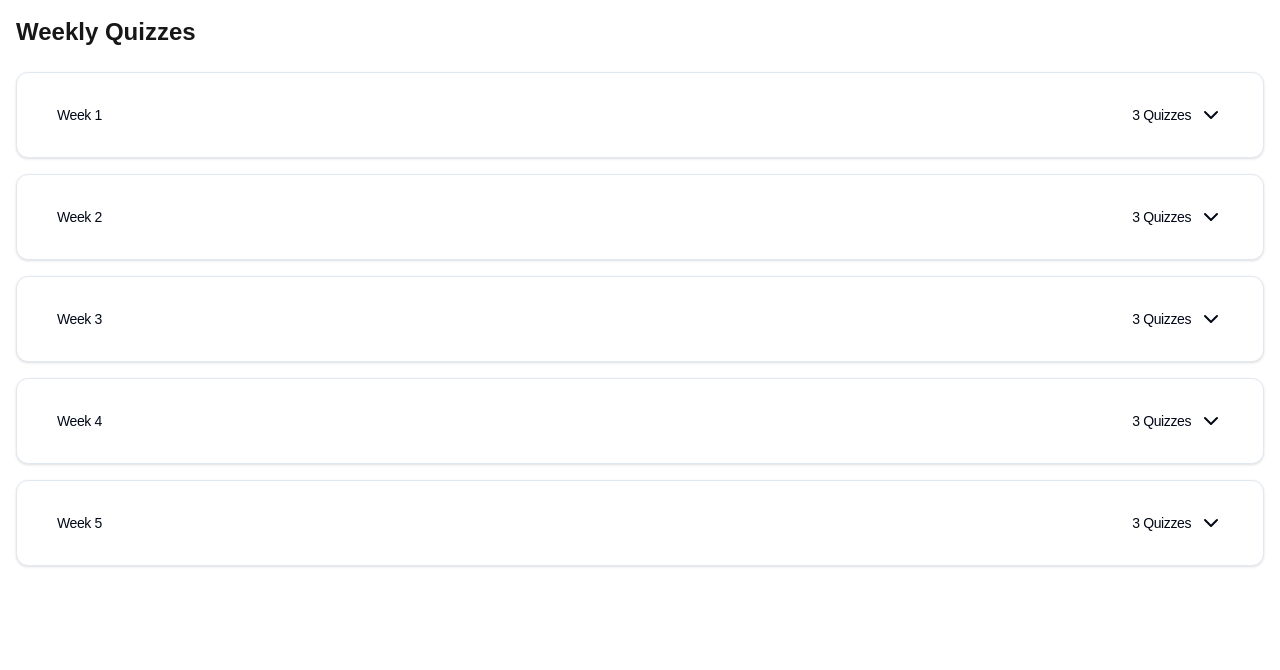
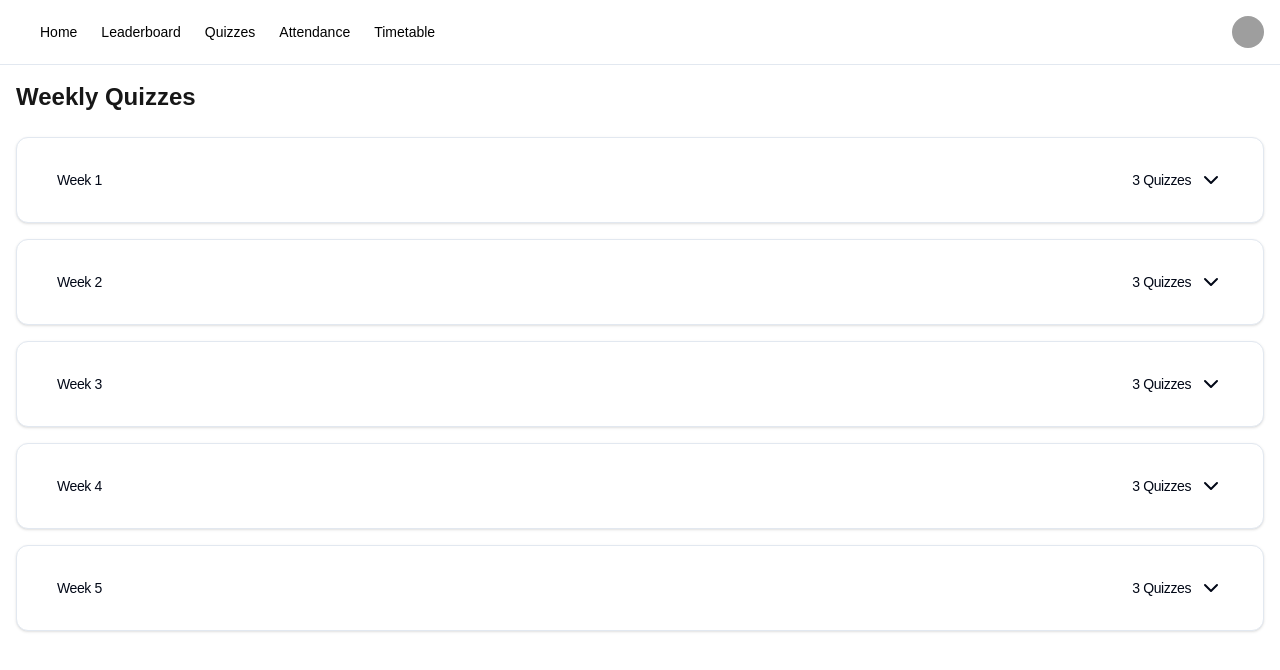
Before and after one commit to richiezbui/RMIT-Hackathon-Rhinos, a Next.js app: page /quizzes in a window 1280 px wide. Shown: the top 670 px of the page. Built offline with nearby package versions, Linux system fonts and the light colour scheme; grey boxes are pictures that could not be loaded.

Commit message:
Fix the menu redirect to quiz and quiz page menu

```diff
--- a/src/app/quizzes/page.tsx
+++ b/src/app/quizzes/page.tsx
@@ -1,6 +1,8 @@
 "use client";
 import Image from "next/image";
 import { useState } from 'react'
+import { UserNav } from "@/components/ui/user-nav";
+import { MainNav } from "@/components/ui/main-nav";
 import { Button } from "@/components/ui/button"
 import { Card, CardContent, CardHeader, CardTitle } from "@/components/ui/card"
 import { ChevronDown, ChevronUp } from "lucide-react"
@@ -38,6 +40,19 @@ export default function Quizzes() {
 
 
     return (
+    <div className="min-h-screen flex flex-col">
+      {/* Header Section */}
+      <header>
+        <div className="border-b">
+          <div className="flex h-16 items-center px-4">
+            <MainNav className="mx-6" />
+            <div className="ml-auto flex items-center space-x-4">
+              <UserNav />
+            </div>
+          </div>
+        </div>
+      </header>
+
       <div className="container mx-auto p-4">
         <h1 className="text-2xl font-bold mb-6">Weekly Quizzes</h1>
         <div className="space-y-4">
@@ -65,9 +80,9 @@ export default function Quizzes() {
                       <li key={index}>
                         <Link href="/quizPage/" passHref>
                           <Button
-                          variant="outline"
-                          className="w-full justify-start"
-                          onClick={() => router.push('/quizPage')}
+                            variant="outline"
+                            className="w-full justify-start"
+                            onClick={() => router.push('/quizPage')}
                           >
                             {quiz}
                           </Button>
@@ -81,5 +96,6 @@ export default function Quizzes() {
           ))}
         </div>
       </div>
-    )
-  }
+    </div>
+  )
+}
```
